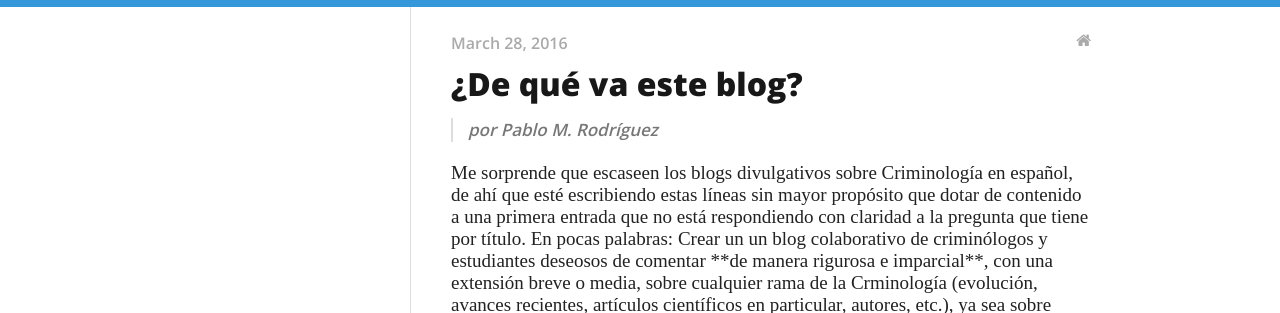
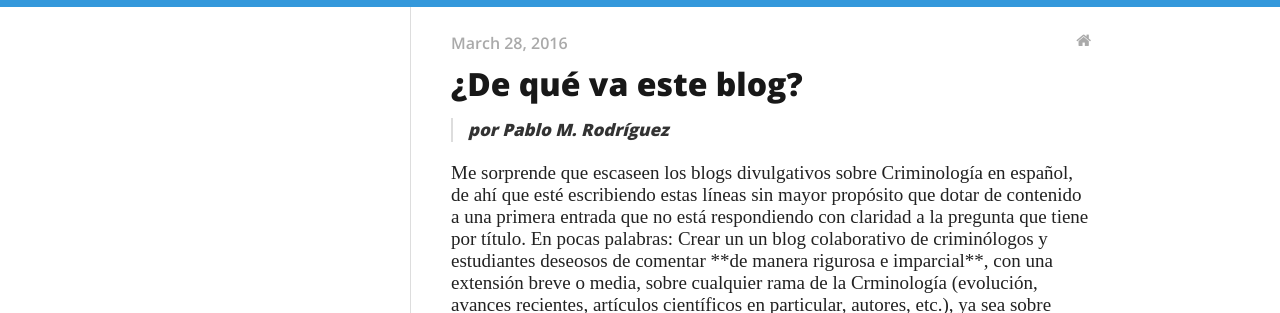
Before and after one commit to fearofcrime/fearofcrime.github.io, a Jekyll site: the page built from _posts/2016-03-28-presentacion.md, in a window 1280 px wide. Shown: the top 313 px of the page. Built offline with Jekyll 4.4.1, drawn with Linux system fonts in a browser that asks for light colours; nearby versions of some CDN libraries.

```diff
--- a/_posts/2016-03-28-presentacion.md
+++ b/_posts/2016-03-28-presentacion.md
@@ -4,7 +4,7 @@ title: ¿De qué va este blog?
 categories:
 - blog
 ---
-> por Pablo M. Rodríguez
+> **por Pablo M. Rodríguez**
 
 <font face="Times New Roman" style="font-size:19px">
 Me sorprende que escaseen los blogs divulgativos sobre Criminología en español, de ahí que esté escribiendo estas líneas sin mayor propósito que dotar de contenido a una primera entrada que no está respondiendo con claridad a la pregunta que tiene por título.
```
